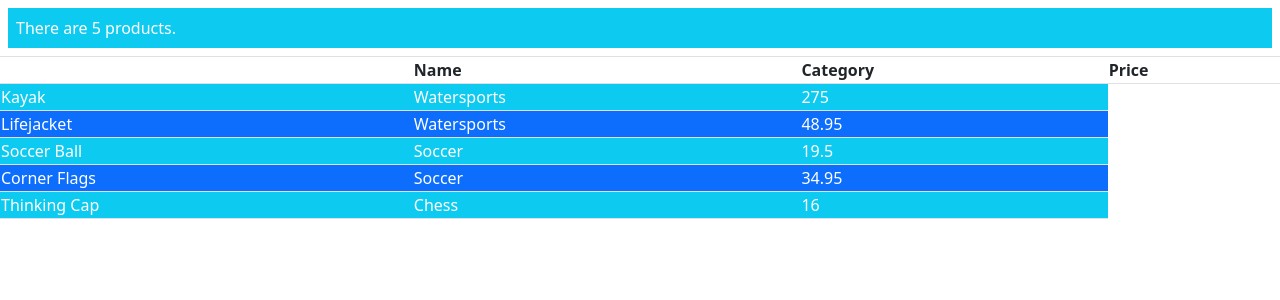
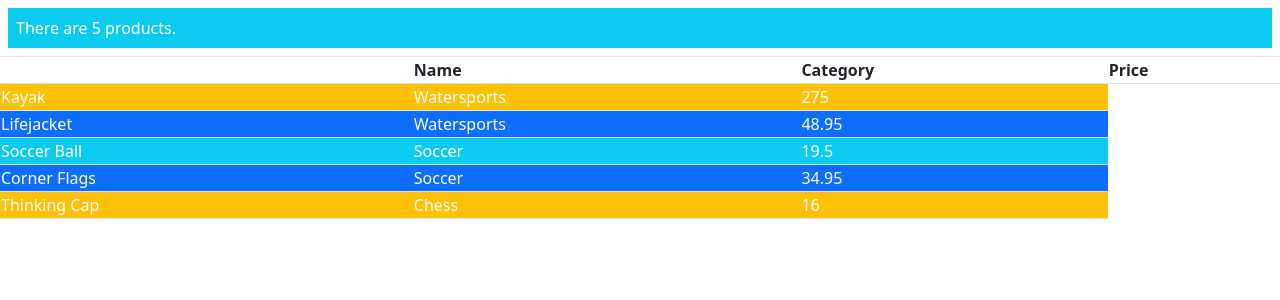
Before and after one commit to dmyers82/AngularProjects, an Angular app in the folder AngularPartII/Chapter 13 Built In Directives/builtindirectives/: page / in a window 1280 px wide. Shown: the top 300 px of the page. Built offline with nearby package versions, Linux system fonts and the light colour scheme.

Commit message:
odd even last first variables

```diff
--- a/AngularPartII/Chapter 13 Built In Directives/builtindirectives/src/app/template.html
+++ b/AngularPartII/Chapter 13 Built In Directives/builtindirectives/src/app/template.html
@@ -5,9 +5,13 @@
 </div>
 
 <table class="table table-sm table-bordered mt-1">
-    <tr><th></th><th>Name</th><th>Category</th><th>Price</th></tr>
-    <tr *ngFor="let item of getProducts(); let i = index; let odd = odd"
-        class="text-white" [class.bg-primary]="odd" [class.bg-info]="!odd">
+    <tr class="text-dark">
+        <th></th><th>Name</th><th>Category</th><th>Price</th>
+        </tr>
+        <tr *ngFor="let item of getProducts(); let i = index; let odd = odd;
+        let first = first; let last = last" class="text-white"
+        [class.bg-primary]="odd" [class.bg-info]="!odd"
+        [class.bg-warning]="first || last">
         <td>{{item.name}}</td>
         <td>{{item.category}}</td>
         <td>{{item.price}}</td>
```
